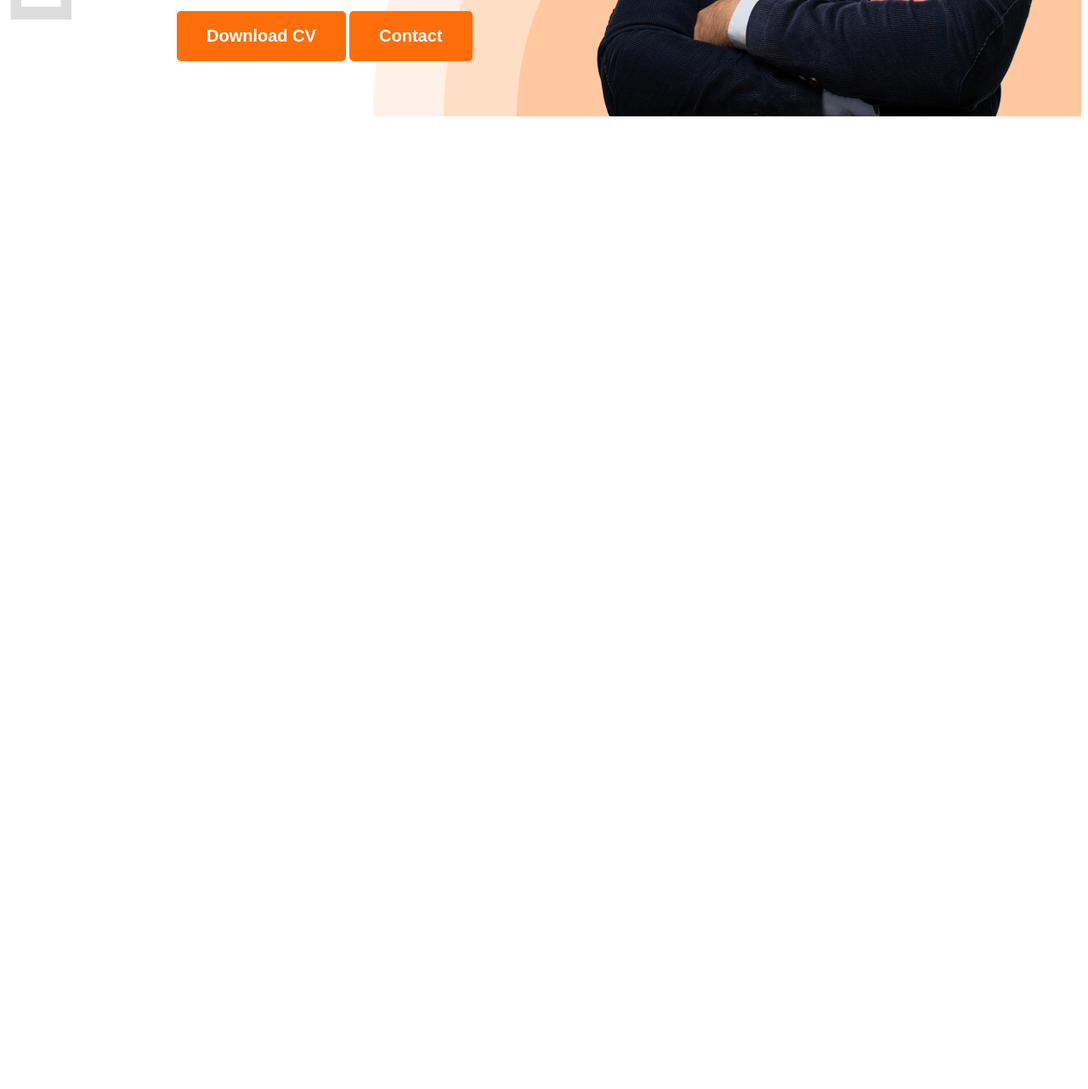
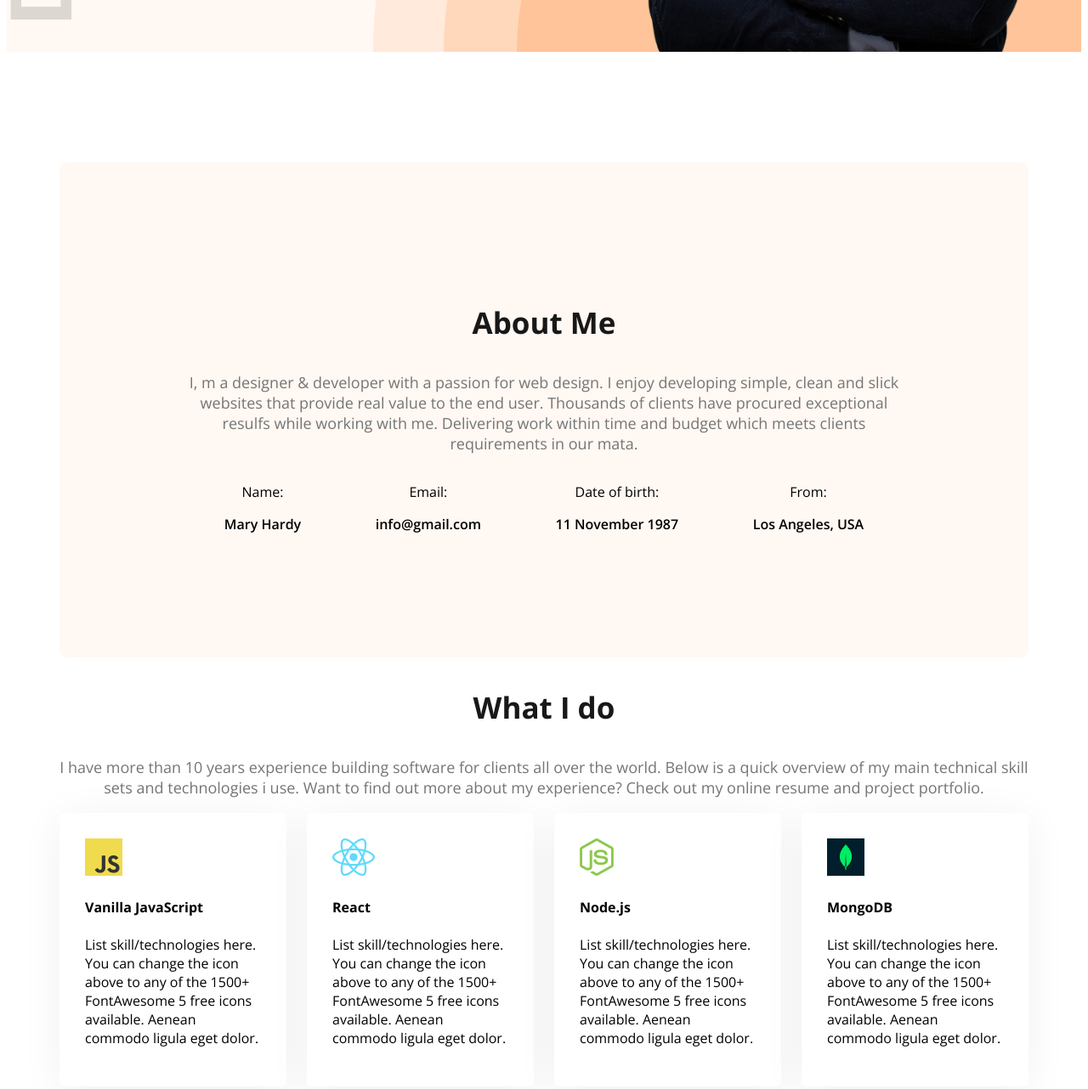
Before and after one commit to Fardin-ahmmed/protfolio-watch-practice, a plain HTML site: page index.html in a window 1280 px wide. Shown: the part 790-2072 px from the top of the page at 85% size. Before the commit the page ends 935 px from the top, so only its background shows below. Drawn offline with nearby package versions, Linux system fonts and the light colour scheme.

Commit message:
saction part

```diff
--- a/index.html
+++ b/index.html
@@ -13,7 +13,7 @@
     <link rel="stylesheet" href="styles/style.css" />
   </head>
   <body class="open-sans-normal">
-    <header class="header">
+    <header class="header secondary-bg">
       <nav>
         <h3 class="nav-title">Ma<span class="text-primary">r</span>y</h3>
         <ul>
@@ -40,7 +40,84 @@
         <img class="banner-profile-picture" src="images/hardy.png" alt="" />
       </div>
     </header>
-    <main></main>
+    <main>
+      <section class="about secondary-bg">
+        <h3 class="section-title">About Me</h3>
+        <p class="section-description">
+          I, m a designer & developer with a passion for web design. I enjoy
+          developing simple, clean and slick websites that provide real value to
+          the end user. Thousands of clients have procured exceptional resulfs
+          while working with me. Delivering work within time and budget which
+          meets clients requirements in our mata.
+        </p>
+        <div class="about-items">
+          <div class="about-item">
+            <p class="item-title">Name:</p>
+            <p class="item-description">Mary Hardy</p>
+          </div>
+          <div class="about-item">
+            <p class="item-title">Email:</p>
+            <p class="item-description">info@gmail.com</p>
+          </div>
+          <div class="about-item">
+            <p class="item-title">Date of birth:</p>
+            <p class="item-description">11 November 1987</p>
+          </div>
+          <div class="about-item">
+            <p class="item-title">From:</p>
+            <p class="item-description">Los Angeles, USA</p>
+          </div>
+        </div>
+      </section>
+      <section class="skills">
+        <h3 class="section-title text-center">What I do</h3>
+        <p class="section-description text-center">
+          I have more than 10 years experience building software for clients all
+          over the world. Below is a quick overview of my main technical skill
+          sets and technologies i use. Want to find out more about my
+          experience? Check out my online resume and project portfolio.
+        </p>
+      </section>
+      <div class="skill-container">
+        <div class="skill">
+          <img src="images/icons/js.png" alt="" />
+          <h4 class="skill-title">Vanilla JavaScript</h4>
+          <p class="skill-description">
+            List skill/technologies here. You can change the icon above to any
+            of the 1500+ FontAwesome 5 free icons available. Aenean commodo
+            ligula eget dolor.
+          </p>
+        </div>
+        <div class="skill">
+          <img src="images/icons/react.png" alt="" />
+          <h4 class="skill-title">React</h4>
+          <p class="skill-description">
+            List skill/technologies here. You can change the icon above to any
+            of the 1500+ FontAwesome 5 free icons available. Aenean commodo
+            ligula eget dolor.
+          </p>
+        </div>
+        <div class="skill">
+          <img src="images/icons/nodejs.png" alt="" />
+          <h4 class="skill-title">Node.js</h4>
+          <p class="skill-description">
+            List skill/technologies here. You can change the icon above to any
+            of the 1500+ FontAwesome 5 free icons available. Aenean commodo
+            ligula eget dolor.
+          </p>
+        </div>
+        <div class="skill">
+          <img src="images/icons/mongo.png" alt="" />
+          <h4 class="skill-title">MongoDB</h4>
+          <p class="skill-description">
+            List skill/technologies here. You can change the icon above to any
+            of the 1500+ FontAwesome 5 free icons available. Aenean commodo
+            ligula eget dolor.
+          </p>
+        </div>
+      </div>
+    </main>
+
     <footer></footer>
   </body>
 </html>
--- a/styles/style.css
+++ b/styles/style.css
@@ -15,8 +15,19 @@
   background-image: url(../images/developer.png), url(../images/header_bg.png);
   background-repeat: no-repeat;
   background-position: top left, bottom right;
+
+  /* padding-top: 100px; */
+  /* padding: 50px; */
+
+  /* nij
+  margin-left: 60px;
+  margin-top: 0px;
+  margin-bottom: 25px;
+  margin-right: 0px;*/
 }
-
+.secondary-bg {
+  background-color: rgb(255, 248, 243);
+}
 nav {
   display: flex;
   align-items: center;
@@ -63,12 +74,65 @@ nav ul {
 .banner-greet {
   font-size: 45px;
   font-weight: 600px;
+  /* width: 177px;
+  height: 61px; */
+  margin-bottom: 0px;
 }
 .banner-title {
   font-size: 85px;
   font-weight: bold;
+  /* width: 499px;
+  height: 121px; */
+  /* margin-top: 0px; */
+  margin-bottom: 0px;
 }
 .banner-profile-picture {
   width: 584px;
-  /* height: 676px; */
+  height: 600px;
 }
+.banner-description {
+  margin-bottom: 30px;
+}
+.banner-content .btn-primary {
+  margin-left: 30px;
+}
+.section-title {
+  font-size: 35px;
+  font-weight: bold;
+  color: rgb(24, 24, 24);
+}
+.section-description {
+  font-size: 18px;
+  color: rgb(117, 117, 117);
+}
+main {
+  max-width: 1140px;
+  margin: 0 auto;
+}
+.about {
+  border-radius: 10px;
+  padding: 130px 150px;
+  text-align: center;
+  margin-top: 130px;
+}
+.item-description {
+  font-weight: 600;
+}
+.about-items {
+  display: flex;
+  justify-content: space-around;
+}
+.text-center {
+  text-align: center;
+}
+.skill-container {
+  display: flex;
+  gap: 24px;
+}
+.skill {
+  padding: 30px;
+  border-radius: 5px;
+
+  box-shadow: 0px 6px 50px 0px rgba(0, 0, 0, 0.06);
+  background: rgb(255, 255, 255);
+}
```
